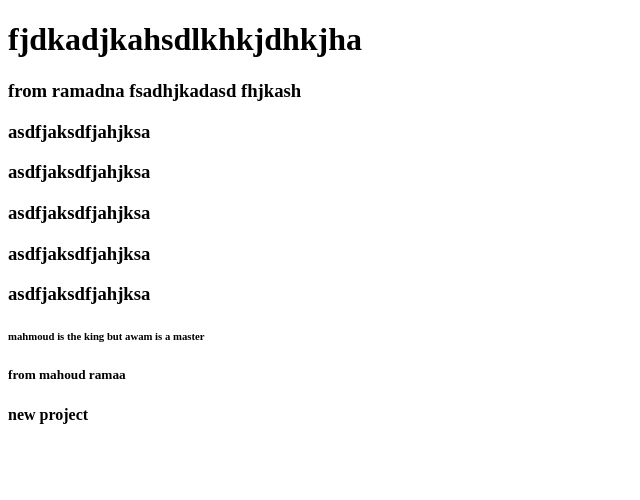
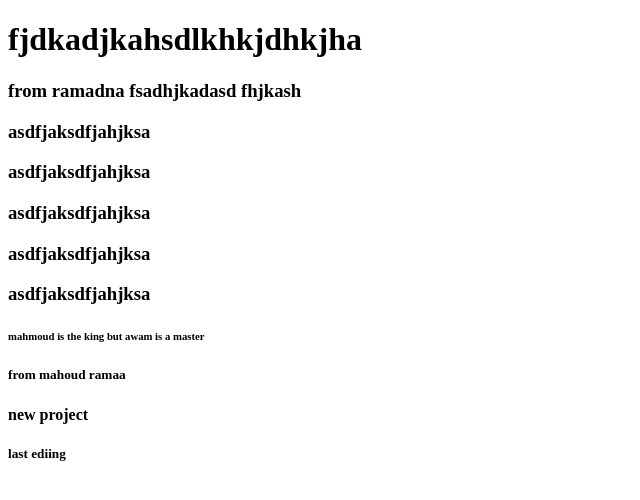
Before and after one commit to ahmedawam333/ahmed-awam, a plain HTML site: page index.html in a window 1280 px wide. Shown: the full height of the page, 0-640 px from the left. Drawn offline with Linux system fonts and the light colour scheme.

Commit message:
from rmads disk fot

```diff
--- a/index.html
+++ b/index.html
@@ -17,5 +17,6 @@
     <h6>mahmoud is the king but awam is a master</h6>
     <h5> from mahoud ramaa </h5>
     <h4>new project</h4>
+    <h5> last ediing</h5>
 </body>
 </html>
```
